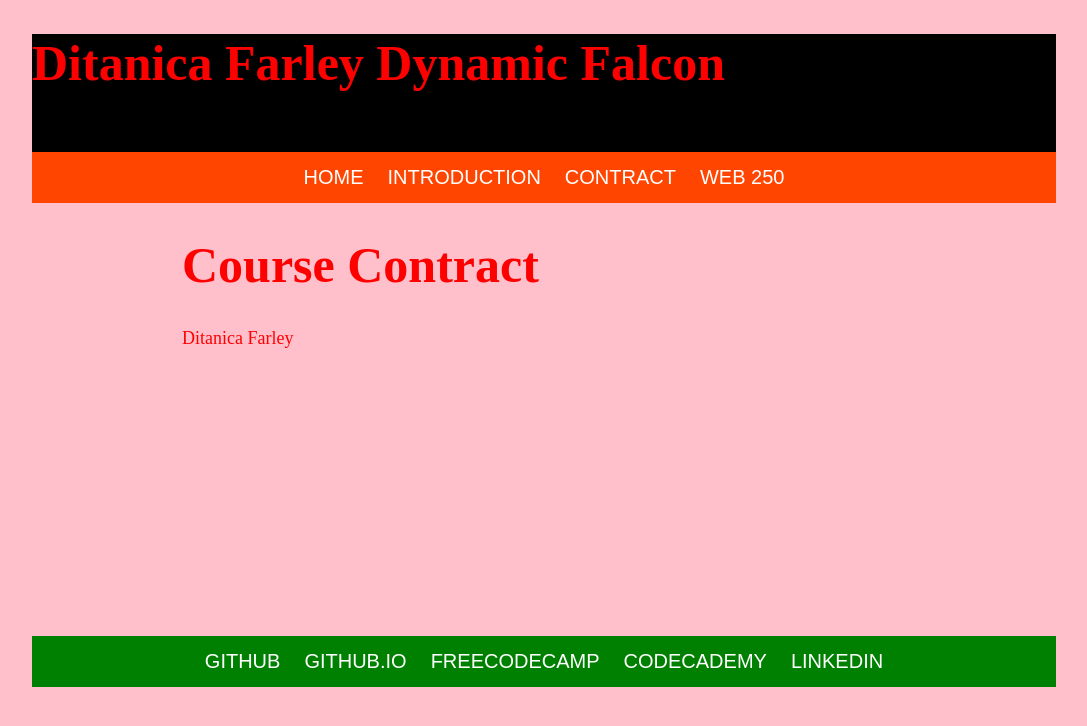
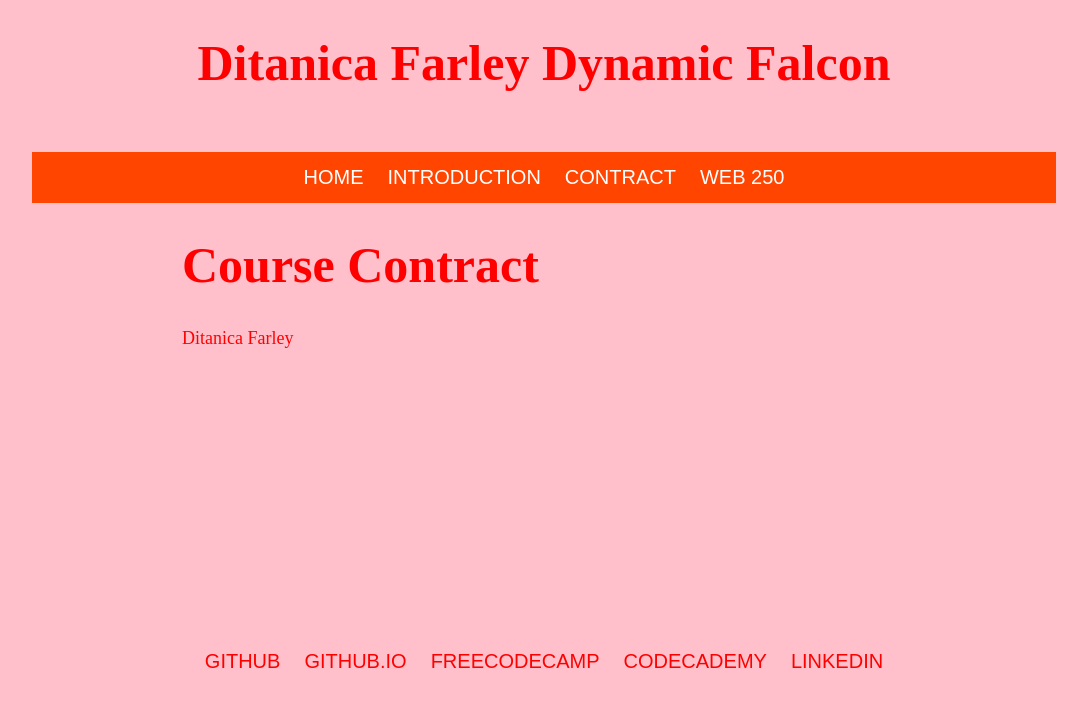
Before and after one commit to ditanica424/ditanica424.github.io, a PHP site: page /contract.html in a window 1280 px wide. Shown: the top 726 px of the page, without its empty margins (96-1183 px from the left). Run offline with PHP 8.4, Linux system fonts and the light colour scheme.

Commit message:
Update default3.css

```diff
--- a/Styles/default3.css
+++ b/Styles/default3.css
@@ -10,8 +10,8 @@ body {
 
 
 header {
-    background-color: black;
     height: 118px;
+    text-align: center;
 }
 
 
@@ -30,7 +30,6 @@ main {
 }
 
 footer {
-    background-color: green;
     text-align: center;
     padding-top: 14px;
     padding-bottom: 14px;
@@ -52,20 +51,21 @@ main p {
     font-size: 18px;
 }
 
-a {
+
+nav a {
+    text-decoration: none;
     color: white;
     font-family: Arial, Helvetica, sans-serif;
     font-size: 20px;
     padding-left: 10px;
     padding-right: 10px;
-
-
-
-}
-nav a {
-    text-decoration: none;
 }
 
 footer a {
     text-decoration: none;
+    color: red;
+    font-family: Arial, Helvetica, sans-serif;
+    font-size: 20px;
+    padding-left: 10px;
+    padding-right: 10px;
 }
```
